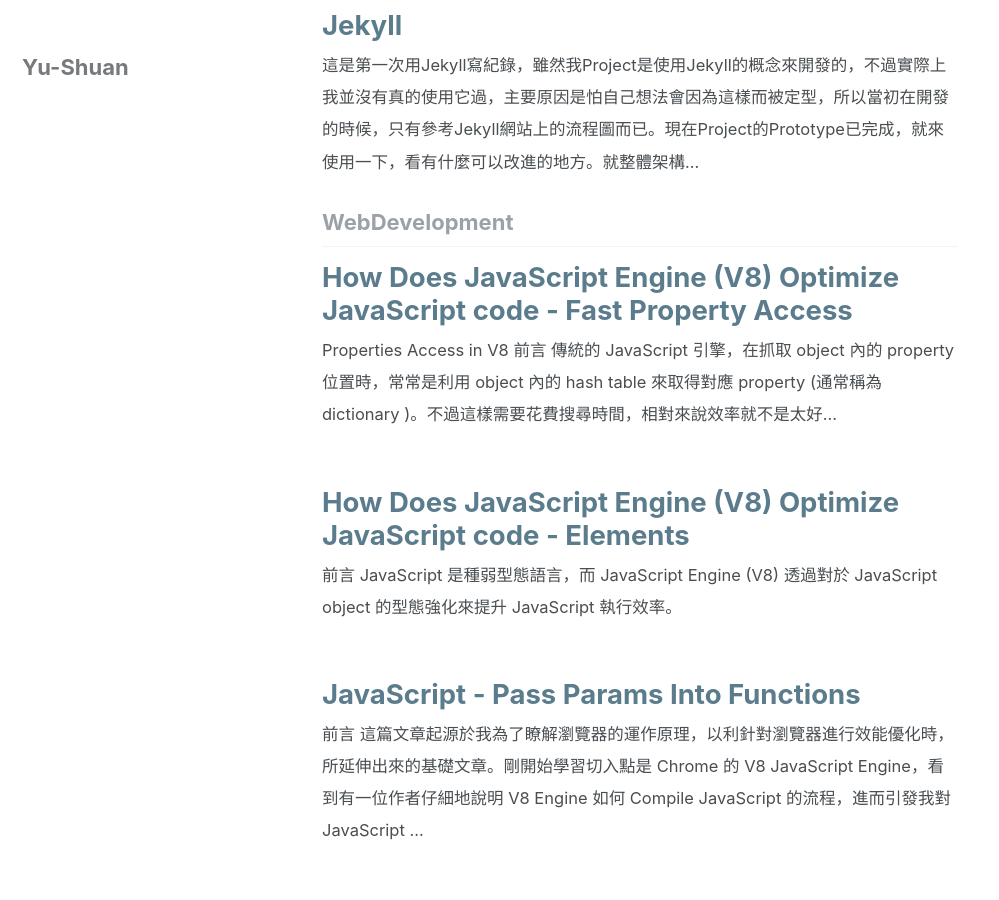
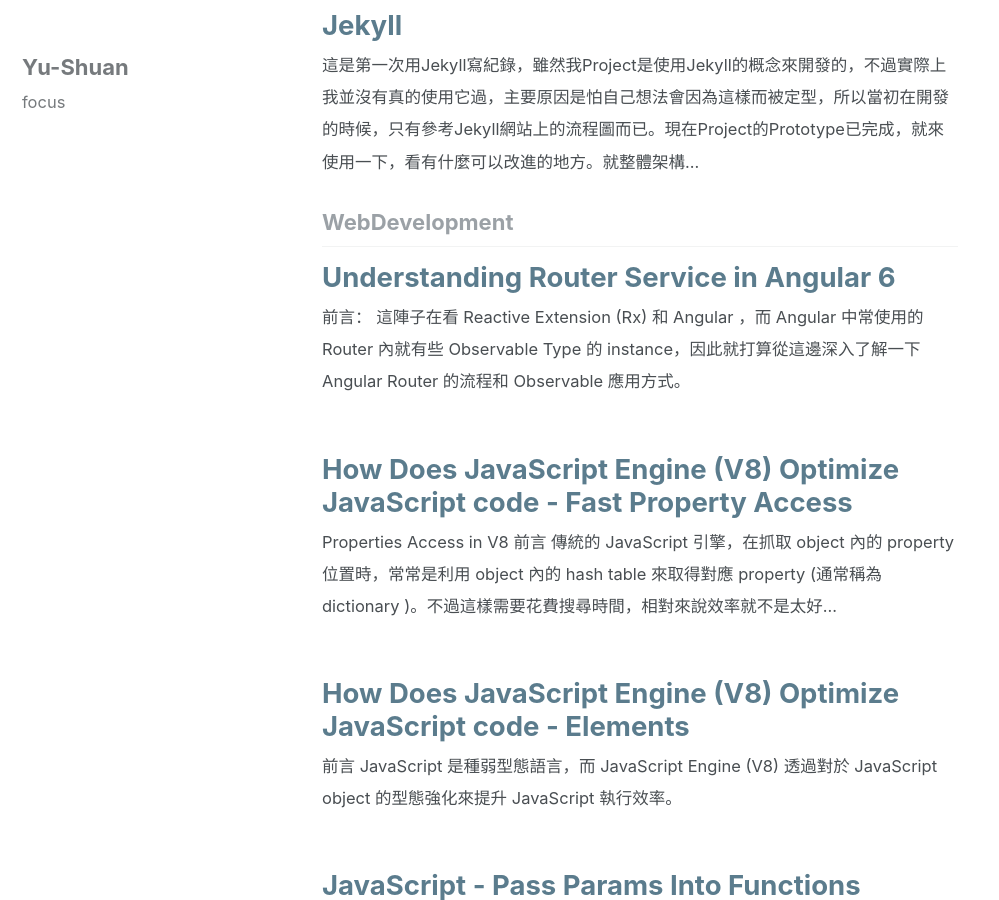
Before and after one commit to YuShuanHsieh/yushuanhsieh.github.io, a Jekyll site: the page built from _pages/category-archive.html, in a window 1280 px wide and 900 px high, scrolled down 1233 px. Shown: the whole window, without its empty margins (0-999 px from the left). Built offline with Jekyll 4.4.1, drawn with Linux system fonts in a browser that asks for light colours; some of the changed lines change nothing that is shown.

Commit message:
add a new post

````diff
--- a/_config.yml
+++ b/_config.yml
@@ -79,7 +79,7 @@
 author:
   name             : "Yu-Shuan"
   avatar           : # path of avatar image, e.g. "/assets/images/bio-photo.jpg"
-  bio              :
+  bio              : "focus"
   location         : "Taiwan"
   email            :
   uri              :
--- /dev/null
+++ b/_posts/2018-05-24-Angular-6-Router.markdown
@@ -0,0 +1,109 @@
+---
+layout: single
+title:  "Understanding Router Service in Angular 6"
+date:   2018-05-24 12:00:00 +0800
+categories: WebDevelopment
+---
+# 前言：
+這陣子在看 Reactive Extension (Rx) 和 Angular ，而 Angular 中常使用的 Router 內就有些 Observable Type 的 instance，因此就打算從這邊深入了解一下 Angular Router 的流程和 Observable 應用方式。
+
+# Router Navigation
+## Overview
+![router.png](quiver-image-url/69D060F8CC6E9B36187E40CB5286CD48.png =537x161)
+
+首先，先來說一下大致流程，當使用者點擊設有 `routerLink` attribute 超連結時（或是在 component 裡面 trigger router navigation），設置的連結會先經過分析步驟，然後透過 Router 找出對應的 Component，再將此 Component 呈現在設置好 `<router-outlet></router-outlet>`  的地方。
+
+## 建立 Router Service
+網上有很多案例會教導如何設置 Component 的 Router，如下：
+```javascript
+import { RouterModule, Routes } from '@angular/router';
+const routes: Routes = [{path: 'content/:id', component: ArticleComponent}];
+@NgModule({
+  imports: [RouterModule.forRoot(routes)],
+  declarations: [ArticleComponent],
+})
+```
+而 `RouterModule.forRoot(routes)` 實際上會建立一個 `Router` 的 Singleton Service，裡面有 instance `Router.RouterState` 來管理目前的 Route 狀態，以及一些 methods 來讓使用者透過 Router 來進行 navigation。
+[Router class API](https://angular.io/api/router/Router)
+```javascript
+class Router {
+  // 省略其他 methods or instance
+  get routerState: RouterState
+  navigateByUrl(url: string | UrlTree, extras: NavigationExtras = { skipLocationChange: false }): Promise<boolean>
+  navigate(commands: any[], extras: NavigationExtras = { skipLocationChange: false }): Promise<boolean>
+}
+```
+## RouterState 樹狀結構與 ActivatedRoute 結點
+### RouterState
+`RouterState` 是一個由 ActivedRoute 所組成的樹狀結構，以及 `RouterStateSnapshot` 存放當前的 Route 狀態。所以如果想要查看當前狀態，可以直接透過此 Service 進行查詢。
+```javascript
+constructor(private router: Router){}
+this.router.routerState.snapshot.url; /** 如果當前路徑在/Article/1，就會印出 /Article/1 */
+```
+[RouterStateSnapshot Interface](https://angular.io/api/router/RouterStateSnapshot)
+而當使用者在進行 navigation 時，就是透過 `RouterState` 內的樹狀結構來找到對應的 Component。
+
+### ActivatedRoute
+上面提到 `RouterState` 是個樹狀結構，而 `ActivatedRoute` 就是其中每個 node。 `ActivatedRoute` 除了有 `routeConfig` 配置要顯示 Component 和 matcher (負責驗證當前路徑是否匹配)，更重要的是還帶有 `params` 和 `data`，讓頁面在切換到指定 Component 時，也能將資料帶往 Component。
+
+```javascript
+interface ActivatedRoute {
+  params: Observable<Params>,
+  data: Observable<Data>,
+  get paramMap: Observable<ParamMap>
+}
+```
+假設配置路徑為
+```javascript
+const routes = [{path : 'article/:id', component : ArticleComponent, data : {content : 'my article'}}]
+```
+當點擊以下路徑
+```html
+<a routerLink="/article/1"></a>
+```
+就可以透過以下方式來取得對應資料
+```javascript
+constructor(private route: ActivatedRoute){}
+this.route.params.subscribe(params => params) // {id: 1}
+this.route.data.subscribe(data => data) // {content : 'my article'}
+```
+### ActivatedRoute Injection
+要注意的是，一個 ActivatedRoute 對應一個 Component，所以當從 Component Inject ActivatedRoute 時，他會引入關聯到此 Component 的 ActivatedRoute。如果你是想從 Service Inject ActivatedRoute，那要記得**將 Service 放置在 Component 的 providers 中**，假設是放在 module 的 providers，那就會 Inject 到 RouterState.root 這個 ActivatedRoute，這樣就不會是我們想要的結果。
+
+```javascript
+@Component({
+  selector: 'article',
+  templateUrl: 'article.html',
+  providers: [ArticleService] // 在此宣告 Service，讓 Service 是依賴在此 Component.
+})
+```
+## Subscribe ActivatedRoute Service
+最後，假設我們需要追蹤 ActivatedRoute.params 的變動，根據最新的 params 值做處理，很理所當然地，我們會使用 subscribe，例如：
+```javascript
+constructor(private route: ActivatedRoute){}
+
+ngOnInit{
+  this.route.params.subscribe(params => {
+    // deal with params
+  })
+}
+```
+如此一來，當 route.params 值發生改變時，我們就可以透過 subscribe 來追蹤。思考 observable 的做法，如果能進行 subscribe，那必定有個執行 next(params) 的地方。
+
+```javascript
+function advanceActivatedRoute(route: ActivatedRoute): void {
+  if (route.snapshot) {
+    if (!shallowEqual(currentSnapshot.params, nextSnapshot.params)) {
+      (<any>route.params).next(nextSnapshot.params);
+    }
+  }
+}
+```
+當在進行 navigate 時，會執行 `runNavigate()` ，然後依序處理 navigate 的流程，並執行 `activateRoutes()` 來觸發上面那段 next(params) 通知 observers。
+
+如此一來，observer 就可以處理最新 params 了！
+
+# Reference
+http://vsavkin.tumblr.com/post/145672529346/angular-router
+https://leanpub.com/router
+https://vsavkin.com/angular-router-understanding-router-state-7b5b95a12eab
````
